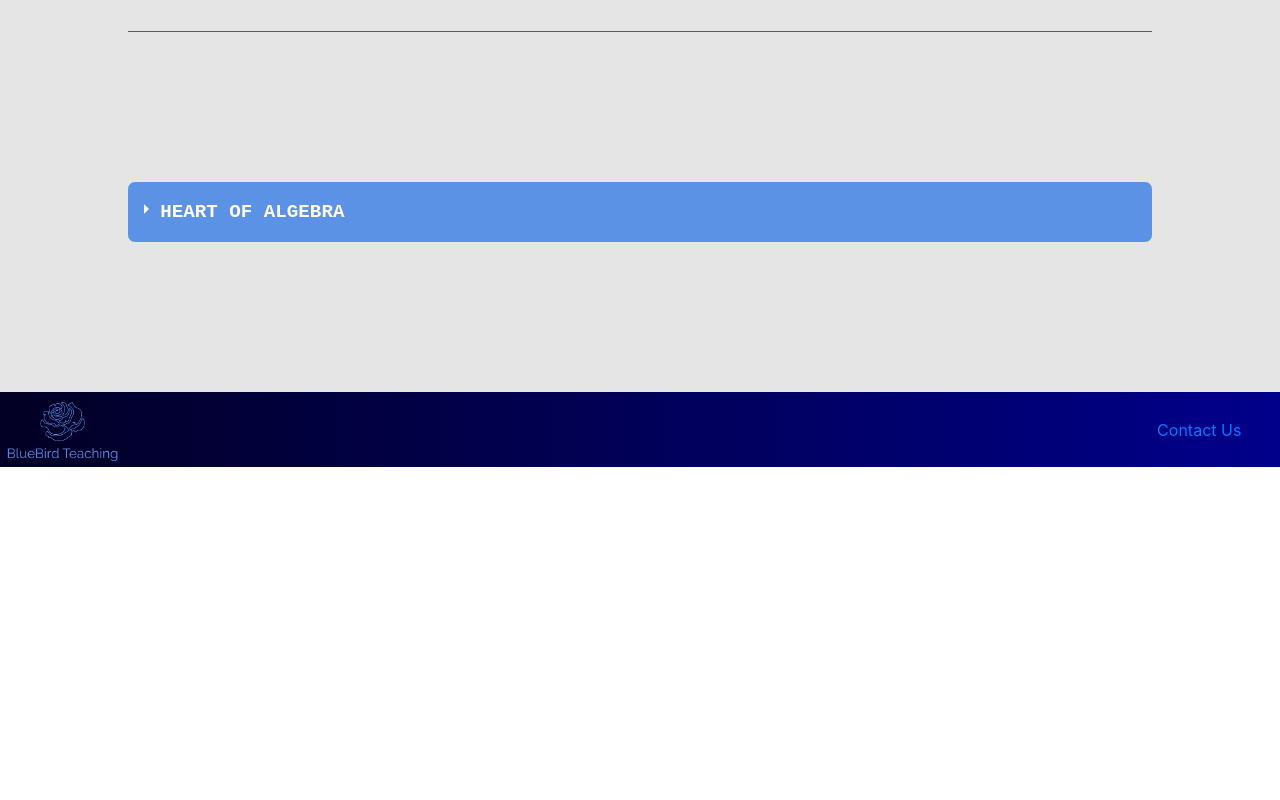
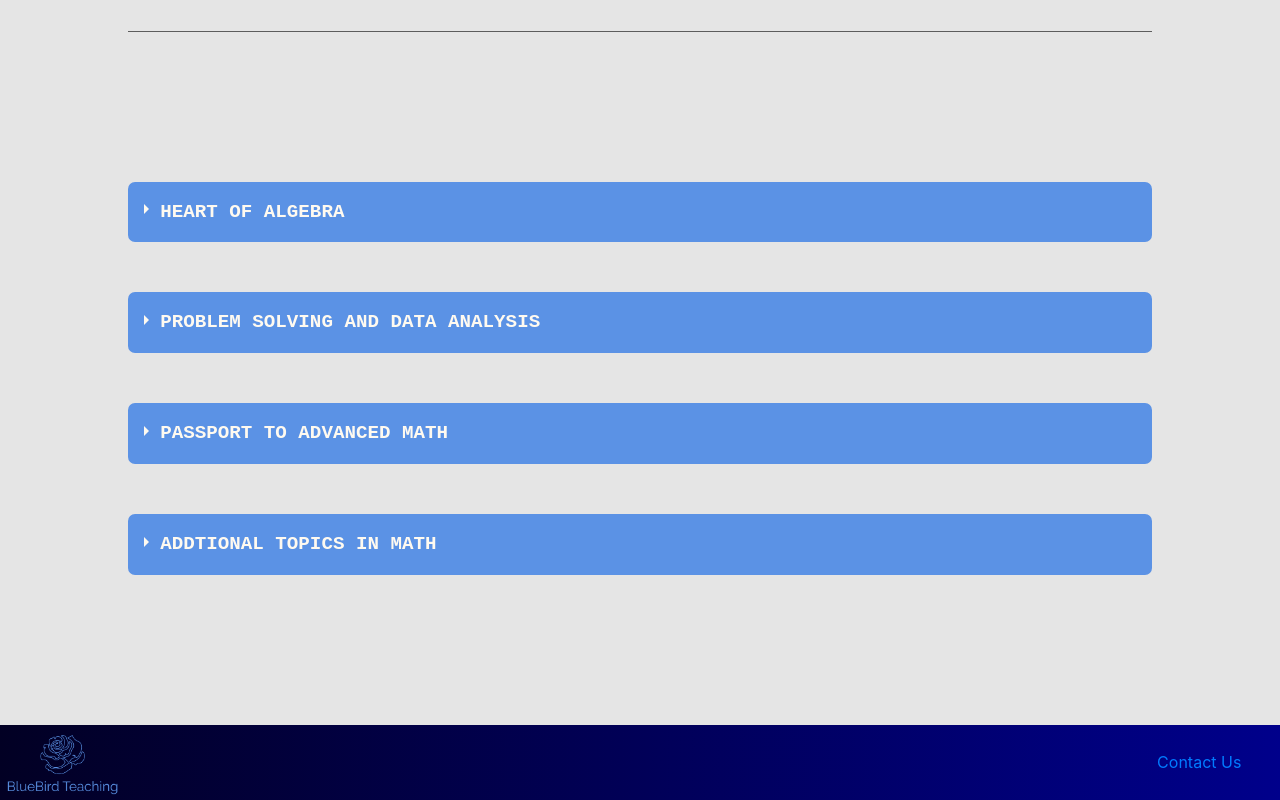
Before and after one commit to YomenT/bluebird-teaching, a React (Create React App) app in the folder reactapp/: page /satprep in a window 1280 px wide. Shown: the part 1488-2288 px from the top of the page. Before the commit the page ends 1955 px from the top, so only its background shows below. Built offline with nearby package versions, Linux system fonts and the light colour scheme.

Commit message:
Added collapsibles for all portions of the math SAT.

```diff
--- a/reactapp/src/components/SatPrep.js
+++ b/reactapp/src/components/SatPrep.js
@@ -61,9 +61,9 @@ class SatPrep extends React.Component {
                         went over!  I'll try to block off each section between horizontal lines to take no more than 30 minutes.
                     </p>
                     <hr style={{ width: '100%', textAlign: "center", marginBottom: "150px", backgroundColor: "#686868" }}></hr>
-                    <div className="wrap-collabsible">
-                        <input id="collapsible" className="toggle" type="checkbox"></input>
-                        <label for="collapsible" className="lbl-toggle">Heart of Algebra</label>
+                    <div className="wrap-collabsible" style={{ paddingBottom: "50px" }}>
+                        <input id="HOA-collapsible" className="toggle" type="checkbox"></input>
+                        <label for="HOA-collapsible" className="lbl-toggle">Heart of Algebra</label>
                         <div className="collapsible-content">
                             <div className="collapsible-inner" style={{
                                 paddingBottom: "150px",
@@ -162,6 +162,36 @@ class SatPrep extends React.Component {
                             </div>
                         </div>
                     </div>
+                    <div className="wrap-collabsible" style={{ paddingBottom: "50px" }}>
+                        <input id="PSADA-collapsible" className="toggle" type="checkbox"></input>
+                        <label for="PSADA-collapsible" className="lbl-toggle">Problem Solving and Data Analysis</label>
+                        <div className="collapsible-content">
+                            <div className="collapsible-inner" style={{
+                                paddingBottom: "150px",
+                                }}>
+                            </div>
+                        </div>
+                    </div>
+                    <div className="wrap-collabsible" style={{ paddingBottom: "50px" }}>
+                        <input id="PTAM-collapsible" className="toggle" type="checkbox"></input>
+                        <label for="PTAM-collapsible" className="lbl-toggle">Passport to Advanced Math</label>
+                        <div className="collapsible-content">
+                            <div className="collapsible-inner" style={{
+                                paddingBottom: "150px",
+                                }}>
+                            </div>
+                        </div>
+                    </div>
+                    <div className="wrap-collabsible">
+                        <input id="ATIM-collapsible" className="toggle" type="checkbox"></input>
+                        <label for="ATIM-collapsible" className="lbl-toggle">Addtional Topics in Math</label>
+                        <div className="collapsible-content">
+                            <div className="collapsible-inner" style={{
+                                paddingBottom: "150px",
+                                }}>
+                            </div>
+                        </div>
+                    </div>
                 </div>
                 <Footer />
             </div>
```
